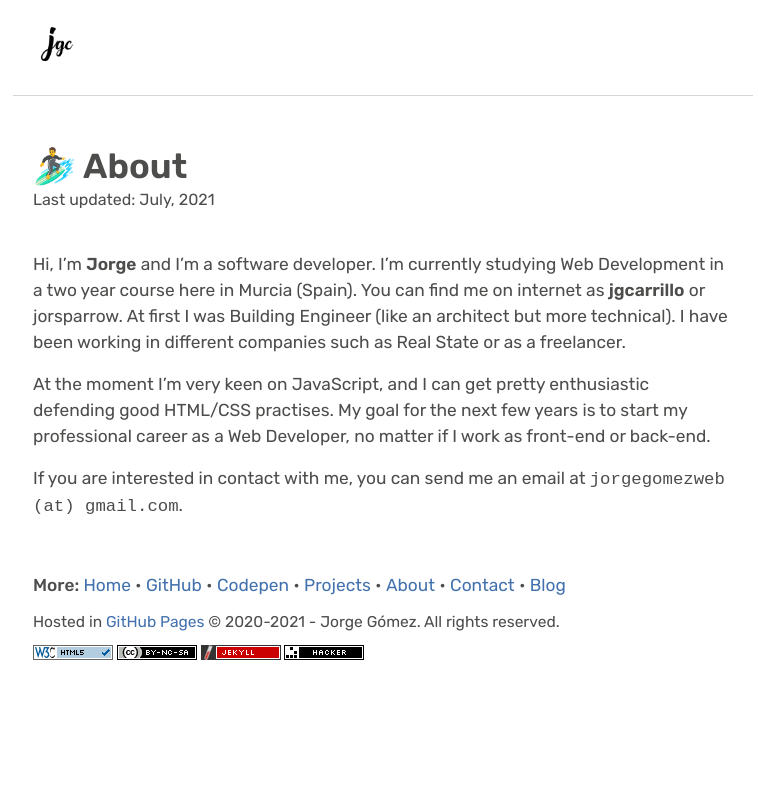
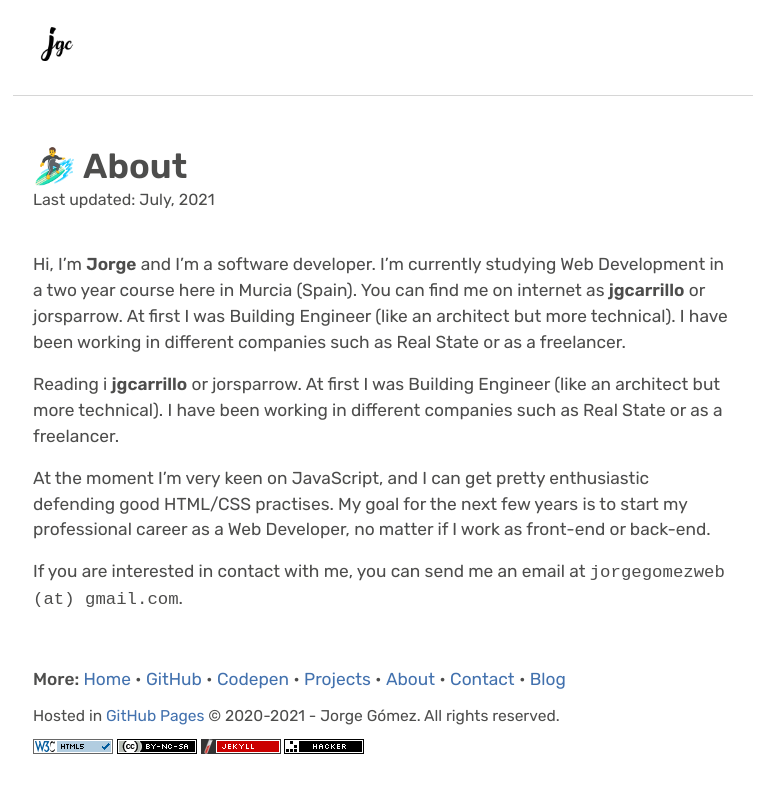
Before and after one commit to jgcarrillo/jekyll-personal-web, a Jekyll site: the page built from about.md, in a window 1280 px wide. Shown: the top 793 px of the page, without its empty margins (257-1015 px from the left). Built offline with Jekyll 4.4.1, drawn with Linux system fonts in a browser that asks for light colours.

Commit message:
FIX: about description

```diff
--- a/about.md
+++ b/about.md
@@ -6,6 +6,8 @@ permalink: /about/
 
 Hi, I'm **Jorge** and I'm a software developer. I'm currently studying Web Development in a two year course here in Murcia (Spain). You can find me on internet as **jgcarrillo** or jorsparrow. At first I was Building Engineer (like an architect but more technical). I have been working in different companies such as Real State or as a freelancer.
 
+Reading i **jgcarrillo** or jorsparrow. At first I was Building Engineer (like an architect but more technical). I have been working in different companies such as Real State or as a freelancer.
+
 At the moment I'm very keen on JavaScript, and I can get pretty enthusiastic defending good HTML/CSS practises. My goal for the next few years is to start my professional career as a Web Developer, no matter if I work as front-end or back-end.
 
 If you are interested in contact with me, you can send me an email at `jorgegomezweb (at) gmail.com`.
```
